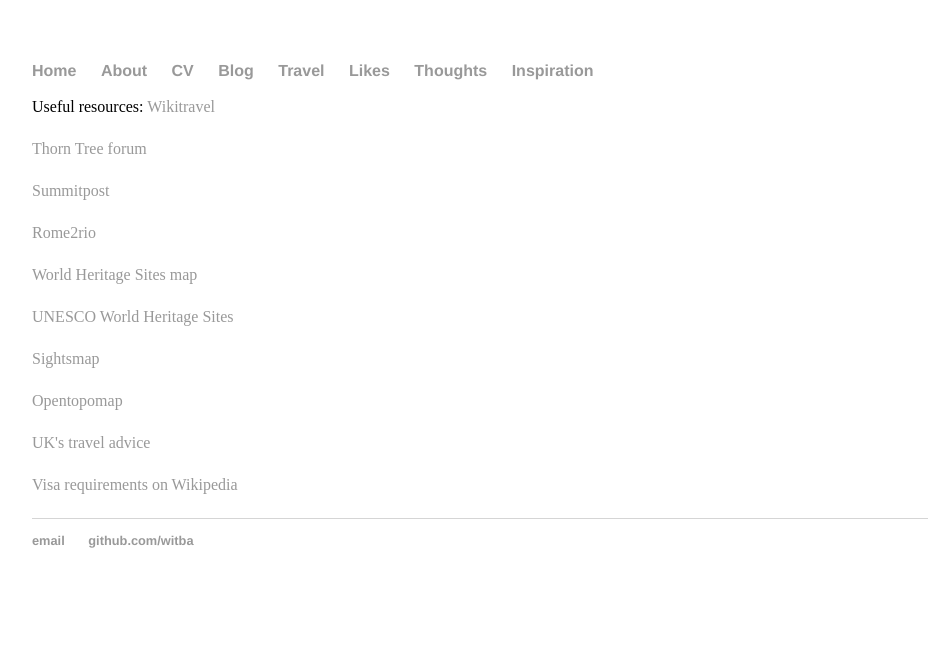
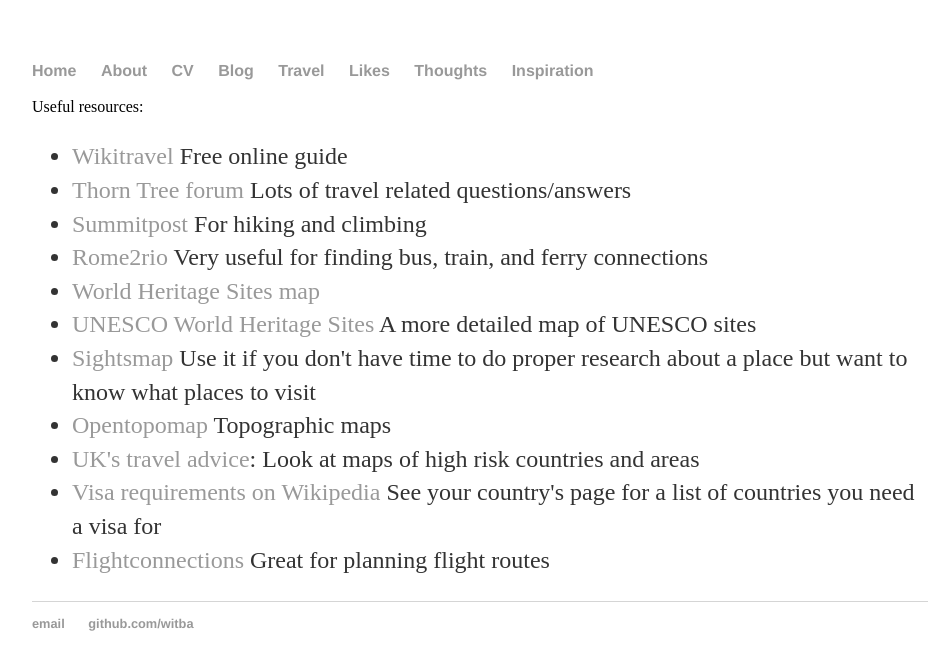
Before and after one commit to witba/witba.github.io, a Jekyll site: the page built from travel/resources.html, in a window 1280 px wide. Shown: the top 670 px of the page, without its empty margins (160-1104 px from the left). Built offline with Jekyll 4.4.1, drawn with Linux system fonts in a browser that asks for light colours.

Commit message:
Update resources.html

```diff
--- a/travel/resources.html
+++ b/travel/resources.html
@@ -5,14 +5,16 @@
 
 		<div class="travel">
 Useful resources:
-<a href="https://wikitravel.org/en/Main_Page">Wikitravel</a></p>
-<a href="https://www.lonelyplanet.com/thorntree/welcome">Thorn Tree forum</a></p>
-<a href="https://www.summitpost.org/">Summitpost</a></p>
-<a href="https://www.rome2rio.com/">Rome2rio</a></p>
-<a href="https://www.worldheritagesite.org/map">World Heritage Sites map</a></p>
-<a href="http://whc.unesco.org/en/list">UNESCO World Heritage Sites</a></p>
-<a href="http://www.sightsmap.com/">Sightsmap</a></p>
-<a href="https://opentopomap.org">Opentopomap</a></p>
-<a href="https://www.gov.uk/foreign-travel-advice">UK's travel advice</a></p>
-<a href="https://en.wikipedia.org/wiki/Visa_requirements_for_Polish_citizens">Visa requirements on Wikipedia</a></p>
+<ul>
+<li><a href="https://wikitravel.org/en/Main_Page">Wikitravel</a> Free online guide
+<li><a href="https://www.lonelyplanet.com/thorntree/welcome">Thorn Tree forum</a> Lots of travel related questions/answers
+<li><a href="https://www.summitpost.org/">Summitpost</a> For hiking and climbing
+<li><a href="https://www.rome2rio.com/">Rome2rio</a> Very useful for finding bus, train, and ferry connections
+<li><a href="https://www.worldheritagesite.org/map">World Heritage Sites map</a>
+<li><a href="http://whc.unesco.org/en/list">UNESCO World Heritage Sites</a> A more detailed map of UNESCO sites
+<li><a href="http://www.sightsmap.com/">Sightsmap</a> Use it if you don't have time to do proper research about a place but want to know what places to visit
+<li><a href="https://opentopomap.org">Opentopomap</a> Topographic maps
+<li><a href="https://www.gov.uk/foreign-travel-advice">UK's travel advice</a>: Look at maps of high risk countries and areas
+<li><a href="https://en.wikipedia.org/wiki/Visa_requirements_for_Polish_citizens">Visa requirements on Wikipedia</a> See your country's page for a list of countries you need a visa for
+<li><a href="https://www.flightconnections.com">Flightconnections</a> Great for planning flight routes
 </div>
```
